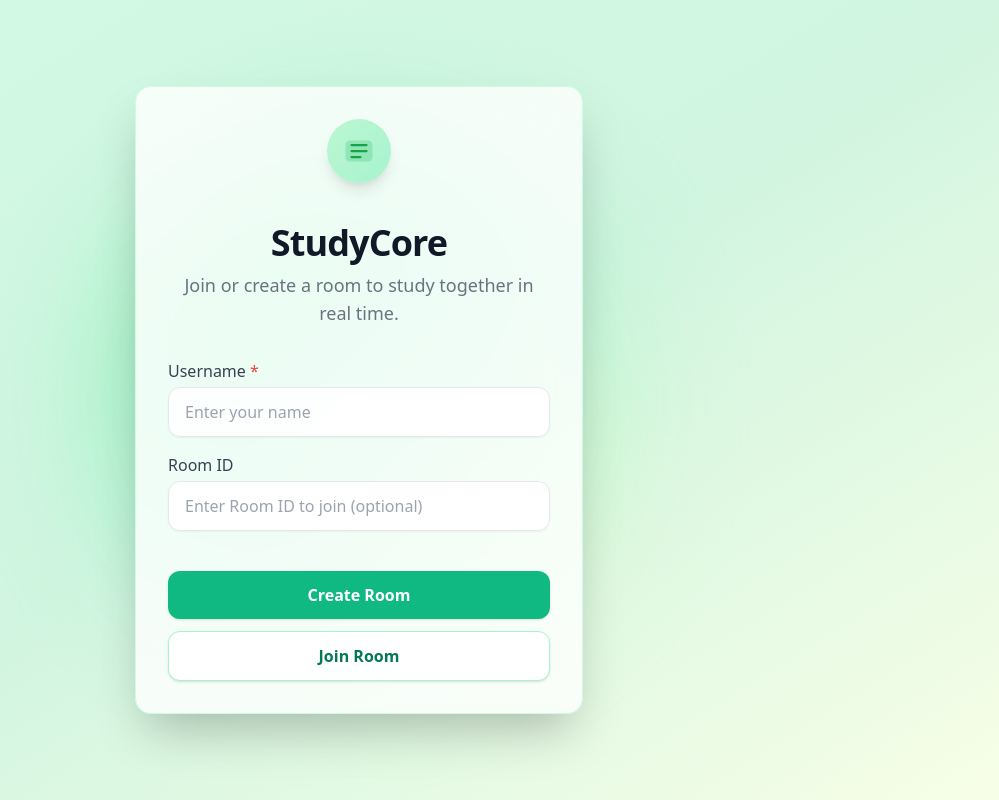
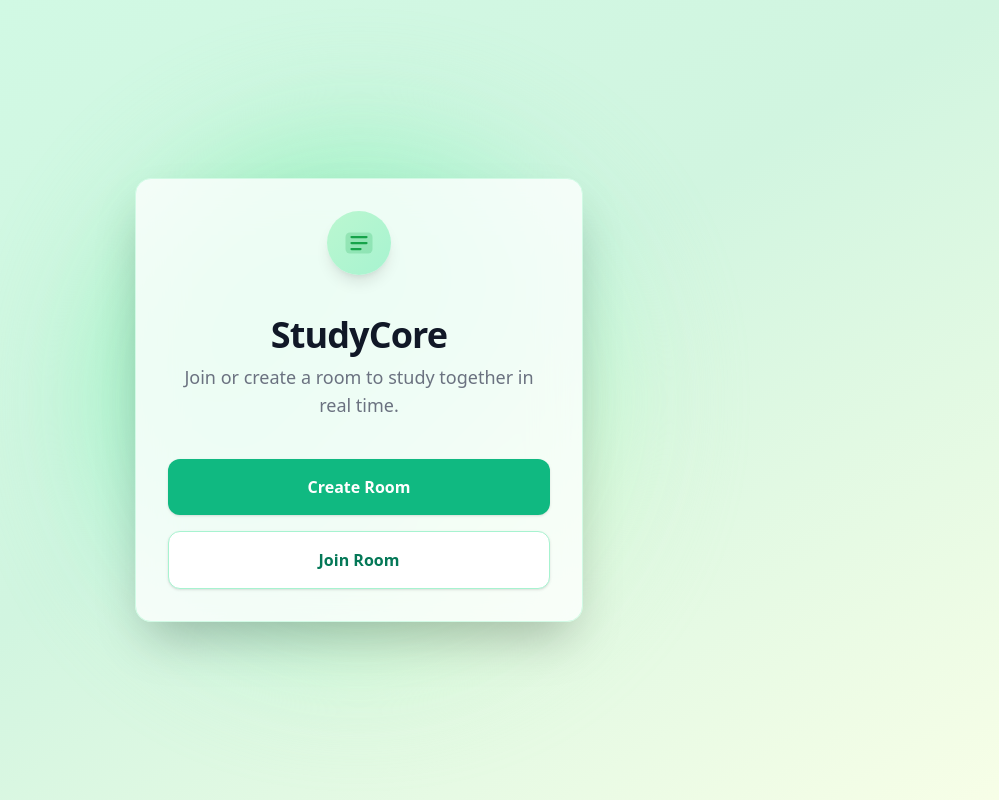
Before and after one commit to yechancho5/StudyCore, a Next.js app: page / in a window 1280 px wide. Shown: the whole page, without its empty margins (281-1280 px from the left). Built offline with nearby package versions, Linux system fonts and the light colour scheme.

Commit message:
Add separate Create Room and Join Room flows with improved UX

```diff
--- a/pages/index.tsx
+++ b/pages/index.tsx
@@ -8,6 +8,7 @@ const LandingPage = () => {
   const [roomId, setRoomId] = useState('');
   const [error, setError] = useState('');
   const [loading, setLoading] = useState(false);
+  const [mode, setMode] = useState<'select' | 'create' | 'join'>('select');
 
   // Ensure a userId is present in localStorage
   const getOrCreateUserId = () => {
@@ -53,6 +54,13 @@ const LandingPage = () => {
     router.push(`/room/${roomId}?username=${encodeURIComponent(username)}`);
   };
 
+  const handleBackToSelect = () => {
+    setMode('select');
+    setError('');
+    setUsername('');
+    setRoomId('');
+  };
+
   return (
     <div className="relative min-h-screen flex items-center justify-center bg-gradient-to-br from-green-100 via-emerald-100 to-lime-100 overflow-hidden">
       {/* Blurred Glow Background */}
@@ -71,10 +79,38 @@ const LandingPage = () => {
             </svg>
           </span>
         </div>
+
+        {mode === 'select' && (
+          <>
             {/* Title & Subtitle */}
             <div className="flex flex-col gap-2 text-center">
               <h1 className="text-4xl font-extrabold text-gray-900 tracking-tight">StudyCore</h1>
               <p className="text-gray-500 text-lg">Join or create a room to study together in real time.</p>
+            </div>
+            {/* Buttons */}
+            <div className="flex flex-col gap-4 mt-2">
+              <button
+                className="w-full bg-emerald-500 text-white font-semibold py-4 rounded-xl shadow hover:bg-emerald-600 focus:outline-none focus:ring-2 focus:ring-emerald-400 focus:ring-offset-2 transition hover:scale-105"
+                onClick={() => setMode('create')}
+              >
+                Create Room
+              </button>
+              <button
+                className="w-full bg-white border border-emerald-200 text-emerald-700 font-semibold py-4 rounded-xl shadow hover:bg-emerald-50 focus:outline-none focus:ring-2 focus:ring-emerald-400 focus:ring-offset-2 transition hover:scale-105"
+                onClick={() => setMode('join')}
+              >
+                Join Room
+              </button>
+            </div>
+          </>
+        )}
+
+        {mode === 'create' && (
+          <>
+            {/* Title & Subtitle */}
+            <div className="flex flex-col gap-2 text-center">
+              <h1 className="text-3xl font-extrabold text-gray-900 tracking-tight">Create Room</h1>
+              <p className="text-gray-500">Enter your name to create a new study room.</p>
             </div>
             {/* Inputs */}
             <div className="flex flex-col gap-4">
@@ -88,17 +124,6 @@ const LandingPage = () => {
                   onChange={e => { setUsername(e.target.value); setError(''); }}
                   required
                   placeholder="Enter your name"
-            />
-          </div>
-          <div>
-            <label className="block text-gray-700 font-medium mb-1" htmlFor="roomId">Room ID</label>
-            <input
-              id="roomId"
-              type="text"
-              className="w-full px-4 py-3 rounded-xl border border-gray-200 shadow-sm focus:outline-none focus:ring-2 focus:ring-emerald-400 focus:border-emerald-400 transition placeholder-gray-400 bg-white/90"
-              value={roomId}
-              onChange={e => { setRoomId(e.target.value); setError(''); }}
-              placeholder="Enter Room ID to join (optional)"
                 />
               </div>
               {error && (
@@ -117,12 +142,70 @@ const LandingPage = () => {
                 {loading ? 'Creating...' : 'Create Room'}
               </button>
               <button
-            className="w-full bg-white border border-emerald-200 text-emerald-700 font-semibold py-3 rounded-xl shadow hover:bg-emerald-50 focus:outline-none focus:ring-2 focus:ring-emerald-400 focus:ring-offset-2 transition hover:scale-105"
+                className="w-full bg-gray-100 text-gray-600 font-medium py-2 rounded-lg hover:bg-gray-200 focus:outline-none focus:ring-2 focus:ring-gray-400 focus:ring-offset-2 transition"
+                onClick={handleBackToSelect}
+              >
+                ← Back
+              </button>
+            </div>
+          </>
+        )}
+
+        {mode === 'join' && (
+          <>
+            {/* Title & Subtitle */}
+            <div className="flex flex-col gap-2 text-center">
+              <h1 className="text-3xl font-extrabold text-gray-900 tracking-tight">Join Room</h1>
+              <p className="text-gray-500">Enter your name and the room ID to join an existing study room.</p>
+            </div>
+            {/* Inputs */}
+            <div className="flex flex-col gap-4">
+              <div>
+                <label className="block text-gray-700 font-medium mb-1" htmlFor="username">Username <span className="text-red-500">*</span></label>
+                <input
+                  id="username"
+                  type="text"
+                  className="w-full px-4 py-3 rounded-xl border border-gray-200 shadow-sm focus:outline-none focus:ring-2 focus:ring-emerald-400 focus:border-emerald-400 transition placeholder-gray-400 bg-white/90"
+                  value={username}
+                  onChange={e => { setUsername(e.target.value); setError(''); }}
+                  required
+                  placeholder="Enter your name"
+                />
+              </div>
+              <div>
+                <label className="block text-gray-700 font-medium mb-1" htmlFor="roomId">Room ID <span className="text-red-500">*</span></label>
+                <input
+                  id="roomId"
+                  type="text"
+                  className="w-full px-4 py-3 rounded-xl border border-gray-200 shadow-sm focus:outline-none focus:ring-2 focus:ring-emerald-400 focus:border-emerald-400 transition placeholder-gray-400 bg-white/90"
+                  value={roomId}
+                  onChange={e => { setRoomId(e.target.value); setError(''); }}
+                  placeholder="Enter Room ID"
+                />
+              </div>
+              {error && (
+                <div className="text-red-500 text-sm text-center font-medium animate-shake">
+                  {error}
+                </div>
+              )}
+            </div>
+            {/* Buttons */}
+            <div className="flex flex-col gap-3 mt-2">
+              <button
+                className="w-full bg-emerald-500 text-white font-semibold py-3 rounded-xl shadow hover:bg-emerald-600 focus:outline-none focus:ring-2 focus:ring-emerald-400 focus:ring-offset-2 transition hover:scale-105"
                 onClick={handleJoinRoom}
               >
                 Join Room
               </button>
+              <button
+                className="w-full bg-gray-100 text-gray-600 font-medium py-2 rounded-lg hover:bg-gray-200 focus:outline-none focus:ring-2 focus:ring-gray-400 focus:ring-offset-2 transition"
+                onClick={handleBackToSelect}
+              >
+                ← Back
+              </button>
             </div>
+          </>
+        )}
       </main>
       {/* Animations */}
       <style jsx global>{`
--- a/pages/room/[roomId].tsx
+++ b/pages/room/[roomId].tsx
@@ -109,6 +109,7 @@ const RoomPage = () => {
       const res = await fetch(`/api/room/${roomId}/answers`);
       if (!res.ok) throw new Error('Failed to fetch answers');
       const data = await res.json();
+      console.log('Fetched answers:', data);
       setAnswers(data);
       setAnswersLoaded(true);
     } catch (err) {
@@ -125,6 +126,7 @@ const RoomPage = () => {
       const res = await fetch(`/api/room/${roomId}/answers`);
       if (!res.ok) return; // Don't set error for polling
       const data = await res.json();
+      console.log('Polled answers:', data);
       setAnswers(data);
     } catch (err) {
       // Silently fail for polling
```
Lines whose indentation alone changed are shown as unchanged.
